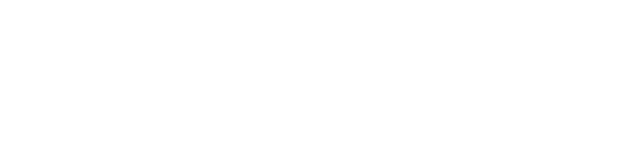
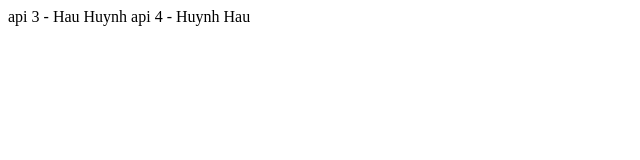
Before and after one commit to hthau1909/learnfixconflic, a plain HTML site: page index.html in a window 1280 px wide. Shown: the whole page, without its empty margins (0-640 px from the left). Drawn offline with Linux system fonts and the light colour scheme.

Commit message:
api task 2

```diff
--- a/index.html
+++ b/index.html
@@ -7,6 +7,7 @@
     <title>Document</title>
 </head>
 <body>
-
+    api 3 - Hau Huynh
+    api 4 - Huynh Hau
 </body>
 </html>
```
